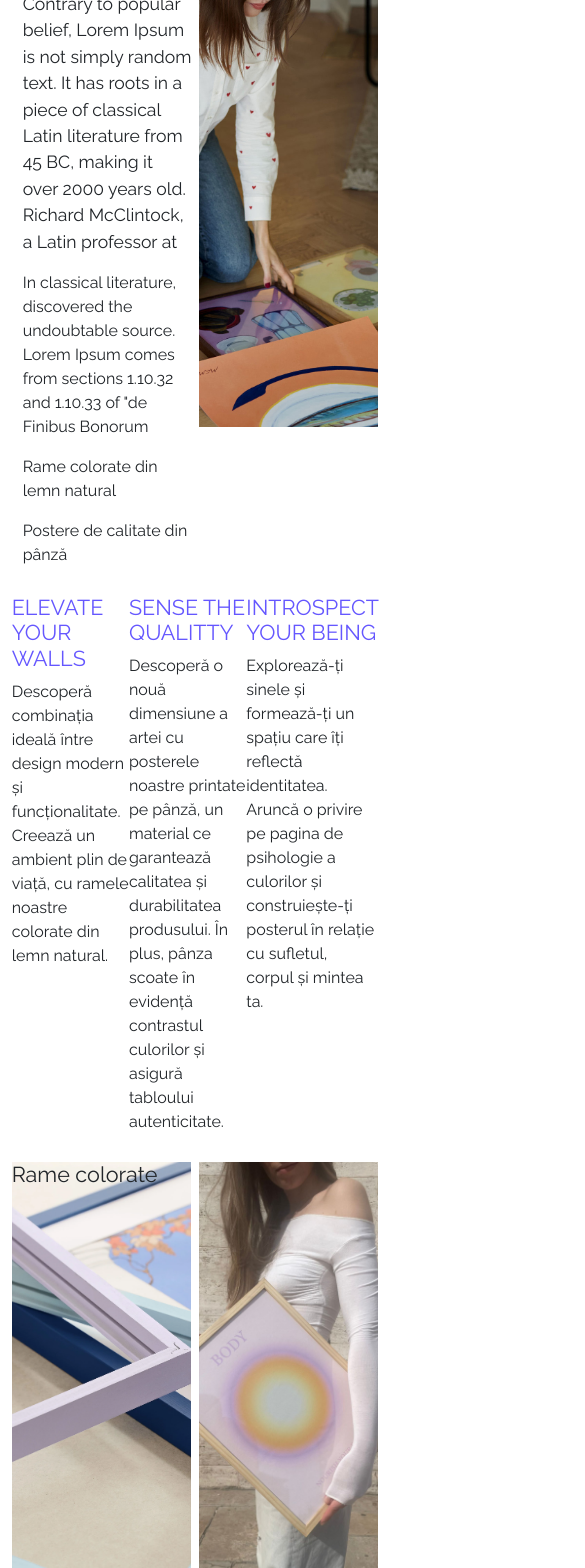
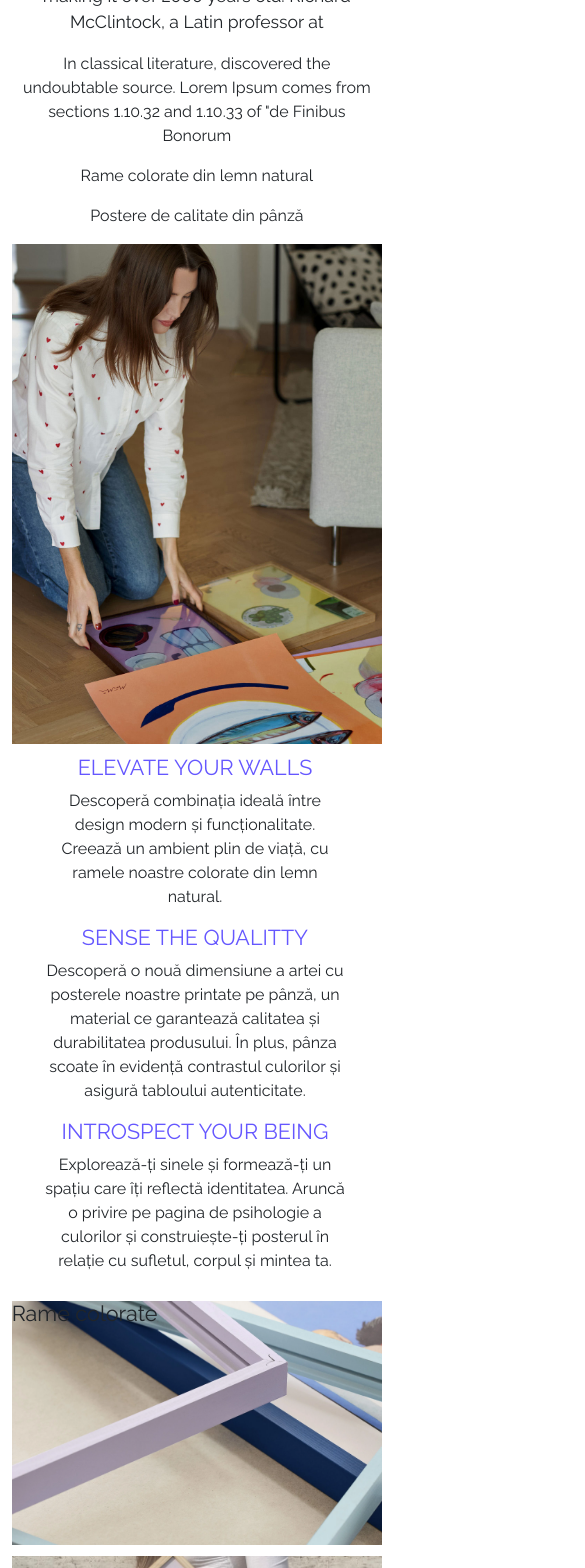
Before and after one commit to teodorasorescu/self_v2-master, a React (Create React App) app: page / in a window 390 px wide. Shown: the part 1260-2828 px from the top of the page, 585 px wide, since content can reach past the window. Built offline with nearby package versions, Linux system fonts and the light colour scheme; a web font is replaced by a local one.

Commit message:
home page responsive

```diff
--- a/src/components/Home.js
+++ b/src/components/Home.js
@@ -47,7 +47,7 @@ const Home = () => {
 				<div className={styles.colorsContainer}>
 					<img className={styles.jumi} src={Jumi} alt='jumi' />
 					<div className={styles.colorsChoice}>
-						<h3>Cum alegem culorile?</h3>
+						<h3>CUM ALEGEM CULORILE?</h3>
 						<img className={styles.colors} src={Colors} alt='colors' />
 						<div className={styles.buttonContainer}>
 							<Link to='/psihologia-culorilor'>
--- a/src/styling/ResearchersFlipcard.css
+++ b/src/styling/ResearchersFlipcard.css
@@ -46,6 +46,10 @@ html {
 
 .flipBoxFront,
 .flipBoxBack {
+	@media screen and (max-width: 1024px) {
+		width: 200px;
+		height: 300px;
+	}
 	width: 350px;
 	background-size: cover;
 	background-position: center;
--- a/src/styling/benefits.module.scss
+++ b/src/styling/benefits.module.scss
@@ -1,6 +1,10 @@
 @import url('https://fonts.googleapis.com/css2?family=Raleway&display=swap');
 
 .container {
+	@media screen and (max-width: 1024px) {
+		flex-direction: column;
+		align-items: center;
+	}
 	display: flex;
 	flex-direction: row;
 	margin-right: 3%;
@@ -13,9 +17,15 @@
 		flex-direction: column;
 		font-family: 'Raleway', sans-serif;
 		> h4 {
+			@media screen and (max-width: 1024px) {
+				text-align: center;
+			}
 			color: #6557ff;
 		}
 		.pContainer {
+			@media screen and (max-width: 1024px) {
+				text-align: center;
+			}
 			font-size: 1rem;
 		}
 	}
--- a/src/styling/home.module.scss
+++ b/src/styling/home.module.scss
@@ -6,7 +6,6 @@
 	flex-direction: column;
 	justify-content: space-evenly;
 	font-family: 'Raleway', sans-serif;
-	font-size: 70px;
 
 	.homePhoto {
 		margin-top: 3%;
@@ -74,24 +73,41 @@
 	}
 
 	.colorsContainer {
+		@media screen and (max-width: 1024px) {
+			flex-direction: column;
+			align-items: center;
+		}
+
 		display: flex;
 		flex-direction: row;
 		align-self: center;
 		.jumi {
+			@media screen and (max-width: 1024px) {
+				width: 300px;
+				margin-right: 0%;
+			}
 			width: 400px;
 			padding: 1%;
 			margin-right: 5%;
 		}
 
 		.colorsChoice {
+			display: flex;
+			flex-direction: column;
 			.colors {
+				@media screen and (max-width: 1024px) {
+					width: 95vw;
+				}
 				width: 50vw;
 			}
 			> h3 {
-				padding-bottom: 5%;
+				margin-top: 3%;
+				margin-left: 2%;
+				margin-bottom: 5%;
 				text-align: left;
 			}
 			.buttonContainer {
+				align-self: center;
 				.button {
 					width: auto;
 					height: 50px;
--- a/src/styling/inspoHome.css
+++ b/src/styling/inspoHome.css
@@ -23,6 +23,11 @@
 	padding-right: 5%;
 }
 .imgBox {
+	@media screen and (max-width: 1024px) {
+		width: 200px;
+		min-height: 300px;
+	}
+
 	width: 350px;
 	background-size: cover;
 	background-position: center;
--- a/src/styling/our.story.module.scss
+++ b/src/styling/our.story.module.scss
@@ -12,14 +12,24 @@
 	}
 
 	.rowContainer {
+		@media screen and (max-width: 1024px) {
+			flex-direction: column;
+		}
+
 		display: flex;
 		flex-direction: row;
 		height: auto;
-
+		justify-content: center;
 		.homePhoto {
 			margin-top: 3%;
 		}
 		.imgContainer {
+			@media screen and (max-width: 1024px) {
+				width: 95vw;
+				height: auto;
+				background-size: contain;
+			}
+
 			width: 50%;
 			background-repeat: no-repeat;
 			background-size: cover;
@@ -29,11 +39,18 @@
 			align-content: center;
 
 			> img {
+				@media screen and (max-width: 1024px) {
+					width: 350px;
+				}
 				width: 500px;
 			}
 		}
 
 		.text {
+			@media screen and (max-width: 1024px) {
+				width: 95vw;
+			}
+
 			align-self: center;
 			width: 50%;
 			padding-left: 3%;
--- a/src/styling/self.mission.module.scss
+++ b/src/styling/self.mission.module.scss
@@ -1,6 +1,9 @@
 @import url('https://fonts.googleapis.com/css2?family=Raleway&display=swap');
 
 .container {
+	@media screen and (max-width: 1024px) {
+		flex-direction: column;
+	}
 	display: flex;
 	flex-direction: row;
 	height: auto;
@@ -8,6 +11,9 @@
 	margin-left: 3%;
 	margin-top: 3%;
 	.imgContainer {
+		@media screen and (max-width: 1024px) {
+			width: 95vw;
+		}
 		width: 50%;
 		background-repeat: no-repeat;
 		background-size: cover;
@@ -18,15 +24,24 @@
 	}
 
 	.text {
+		@media screen and (max-width: 1024px) {
+			width: 95vw;
+		}
 		align-self: center;
 		width: 50%;
 		padding-left: 3%;
 		margin-right: 2%;
 
 		.subheadline {
+			@media screen and (max-width: 1024px) {
+				text-align: center;
+			}
 			font-size: 1.1rem;
 		}
 		> p {
+			@media screen and (max-width: 1024px) {
+				text-align: center;
+			}
 			font-size: 1rem;
 			font-family: 'Raleway', sans-serif;
 		}
--- a/src/styling/sustenability.module.scss
+++ b/src/styling/sustenability.module.scss
@@ -7,10 +7,18 @@
 	margin-right: 3%;
 	margin-left: 3%;
 	margin-top: 3%;
+	align-items: center;
+	@media screen and (max-width: 1024px) {
+		flex-direction: column;
+	}
 	.imgContainer {
 		width: 50%;
+		@media screen and (max-width: 1024px) {
+			width: 95vw;
+		}
 		background-repeat: no-repeat;
 		background-size: cover;
+
 		background-position: center;
 		transition: all 0.05s;
 		height: 500px;
@@ -18,6 +26,10 @@
 	}
 
 	.text {
+		@media screen and (max-width: 1024px) {
+			width: 95vw;
+			justify-content: center;
+		}
 		align-self: center;
 		width: 50%;
 		padding-left: 3%;
--- a/src/styling/visual.images.module.scss
+++ b/src/styling/visual.images.module.scss
@@ -1,12 +1,19 @@
 @import url('https://fonts.googleapis.com/css2?family=Raleway&display=swap');
 
 .container {
+	@media screen and (max-width: 1024px) {
+		flex-direction: column;
+	}
 	display: flex;
 	flex-direction: row;
 	height: 500px;
 	margin: 3%;
 
 	.firstContainer {
+		@media screen and (max-width: 1024px) {
+			width: 95vw;
+			margin-bottom: 3%;
+		}
 		width: 50%;
 		background-repeat: no-repeat;
 		background-size: cover;
@@ -14,8 +21,12 @@
 		transition: all 0.05s;
 		background-image: url('../images/frames.webp');
 		margin-right: 2%;
+		height: 500px;
 	}
 	.secondContainer {
+		@media screen and (max-width: 1024px) {
+			width: 95vw;
+		}
 		width: 50%;
 		background-repeat: no-repeat;
 		background-size: cover;
```
